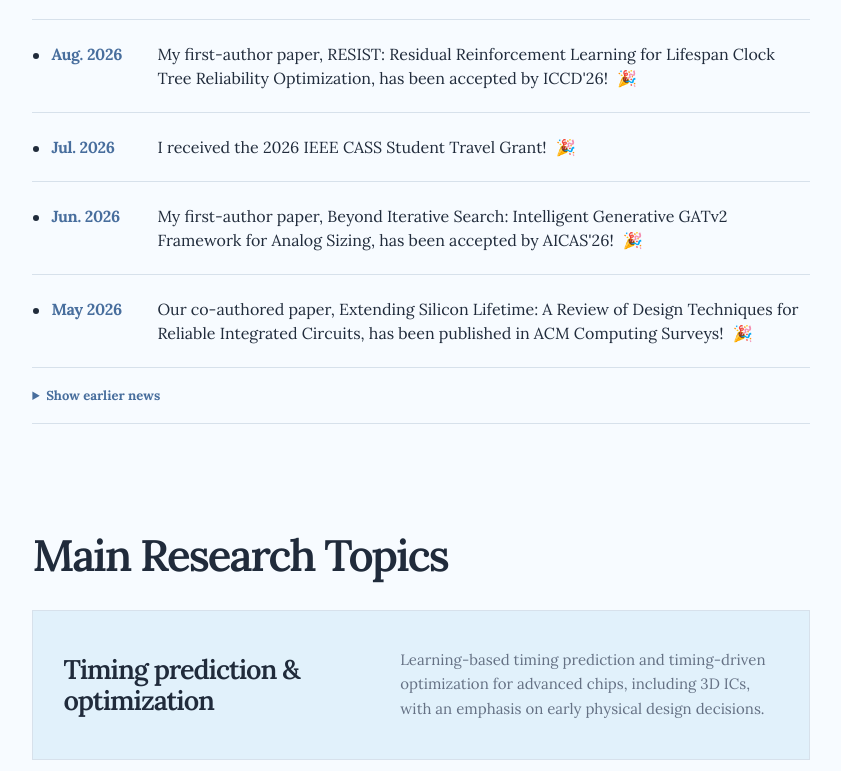
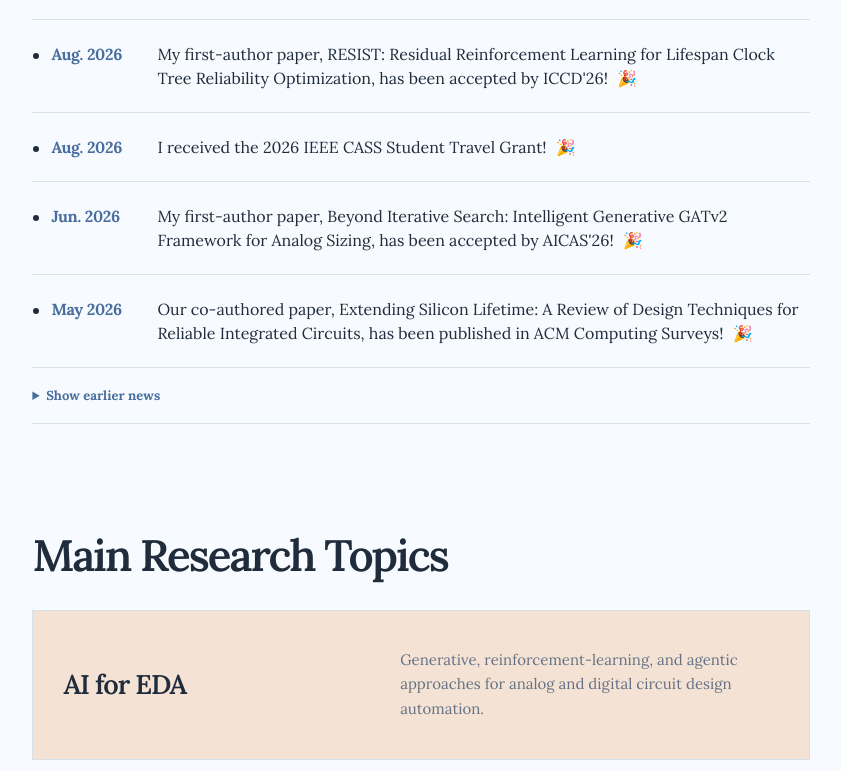
Before and after one commit to hu-fan/hu-fan.github.io, a Next.js app: page / in a window 1280 px wide. Shown: the part 1360-2131 px from the top of the page, without its empty margins (410-1251 px from the left). Built offline with nearby package versions, Linux system fonts and the light colour scheme.

Commit message:
Update news date and research order

```diff
--- a/app/page.tsx
+++ b/app/page.tsx
@@ -5,7 +5,7 @@ import { useEffect, useState } from 'react';
 
 const news = [
   ['Aug. 2026', "My first-author paper, RESIST: Residual Reinforcement Learning for Lifespan Clock Tree Reliability Optimization, has been accepted by ICCD'26!"],
-  ['Jul. 2026', 'I received the 2026 IEEE CASS Student Travel Grant!'],
+  ['Aug. 2026', 'I received the 2026 IEEE CASS Student Travel Grant!'],
   ['Jun. 2026', "My first-author paper, Beyond Iterative Search: Intelligent Generative GATv2 Framework for Analog Sizing, has been accepted by AICAS'26!"],
   ['May 2026', 'Our co-authored paper, Extending Silicon Lifetime: A Review of Design Techniques for Reliable Integrated Circuits, has been published in ACM Computing Surveys!'],
   ['May 2026', 'Our co-first-authored paper, Shift-Left Techniques in Electronic Design Automation: A Survey, has been published in ACM Computing Surveys!'],
@@ -17,8 +17,8 @@ const news = [
 ];
 
 const researchAreas = [
+  { title: 'AI for EDA', text: 'Generative, reinforcement-learning, and agentic approaches for analog and digital circuit design automation.', tone: 'yellow' },
   { title: 'Timing prediction & optimization', text: 'Learning-based timing prediction and timing-driven optimization for advanced chips, including 3D ICs, with an emphasis on early physical design decisions.', tone: 'blue' },
-  { title: 'AI for EDA', text: 'Generative, reinforcement-learning, and agentic approaches for analog and digital circuit design automation.', tone: 'yellow' },
   { title: 'Reliability-aware design', text: 'Design methodologies that account for aging, stress, and long-term reliability in integrated circuits.', tone: 'white' },
 ];
 
```
